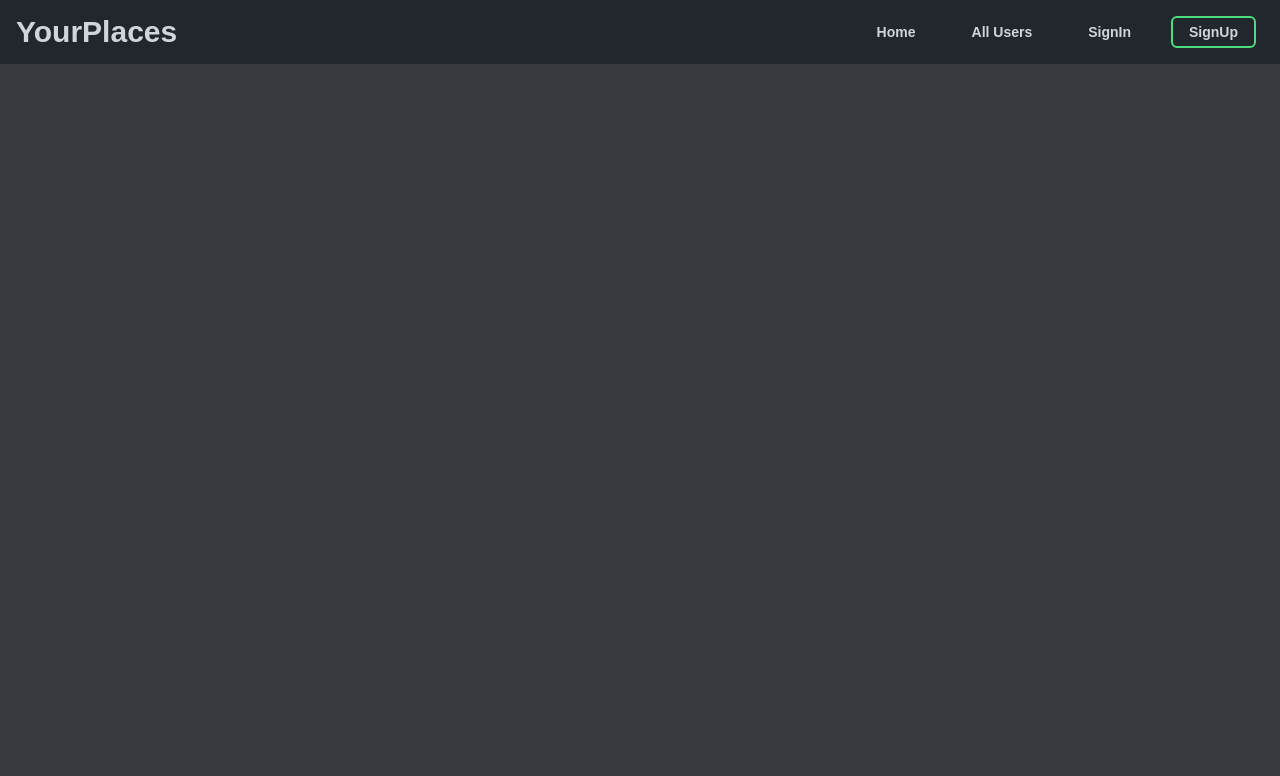
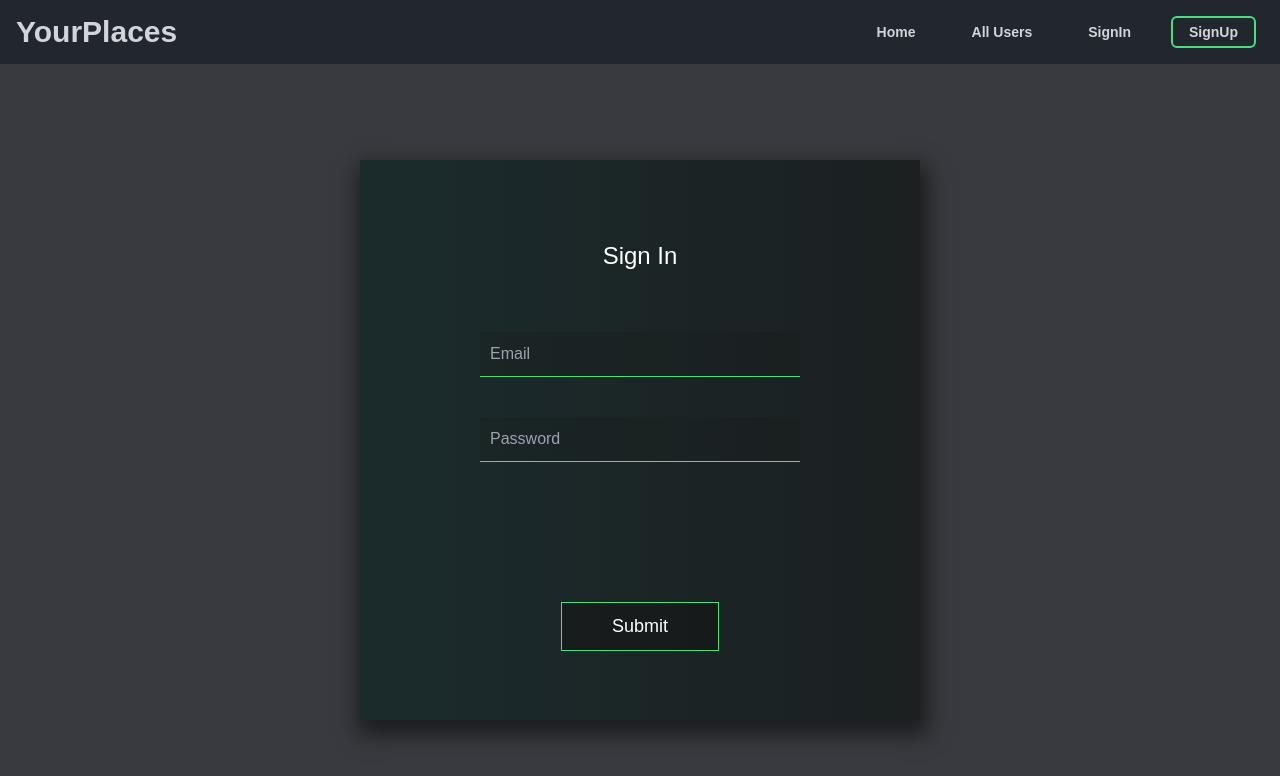
Before and after one commit to p-chhabra/TravelElite, a React (Create React App) app in the folder frontend/: page /signin in a window 1280 px wide. Shown: the top 776 px of the page. Built offline with nearby package versions, Linux system fonts and the light colour scheme.

Commit message:
Sign In Form Designed

```diff
--- a/frontend/src/App.js
+++ b/frontend/src/App.js
@@ -5,6 +5,7 @@ import AllUsers from "./users/pages/AllUsers";
 import './index.css'
 import Home from "./Home/Home";
 import SignUp from "./users/pages/SignUp";
+import SignIn from "./users/pages/SignIn"
 
 function App() {
   return (
@@ -12,6 +13,7 @@ function App() {
       <Routes>
         <Route path="/" element={<Home/>}/>
         <Route path="/users" element={<AllUsers/>}/>
+        <Route path="/signin" element={<SignIn/>}/>
         <Route path="/signup" element={<SignUp/>}/>
       </Routes>
     </Layout>
--- a/frontend/src/shared/components/Navbar.js
+++ b/frontend/src/shared/components/Navbar.js
@@ -25,7 +25,7 @@ const Navbar = () => {
                 <NavLink to="/users">All Users</NavLink>
             </li>
             <li className='px-4 hover-underline-animation p-1 hover:text-green-400 duration-500 text-sm'>
-                <NavLink to="/places">SignIn</NavLink>
+                <NavLink to="/signin">SignIn</NavLink>
             </li>
             <li className='px-4 border-2 border-green-400 rounded-md p-1 hover:text-[black] hover:bg-green-400 duration-500 text-sm my-2'>
                 <NavLink to="/signup">SignUp</NavLink>
--- a/frontend/src/users/components/VisitUser.css
+++ b/frontend/src/users/components/VisitUser.css
@@ -1,6 +1,6 @@
 
 .card {
-  background: #1f2124;
+  background-image: linear-gradient(to right, rgba(20, 30, 30, 0.8), rgba(20, 15, 15, 0.6));
   box-shadow: 0 0 20px rgba(0, 0, 0, 0.4);
   border-radius: 5px;
   margin: 50px 30px 40px 30px;
--- /dev/null
+++ b/frontend/src/users/pages/SignIn.css
@@ -0,0 +1,55 @@
+.signinSection {
+    position: relative;
+    text-align: center;
+    color: white;
+    min-height: 35rem;
+    box-shadow: 3px 10px 20px 5px rgba(0, 0, 0, 0.5);
+    max-width: 35rem;
+  }
+
+.signinForm {
+    width: 35rem;
+    padding: 5rem 0;
+    background-image: linear-gradient(to right, rgba(20, 40, 40, 0.8), rgba(20, 25, 25, 0.8));
+    transition: 0.2s;
+    height: 35rem;
+  }
+  .signinForm p {
+    font-weight: 300;
+    padding-bottom: 40px;
+  }
+
+  .inputFields {
+    margin: 20px 0;
+    font-size: 16px;
+    padding: 10px;
+    width: 20rem;
+    border: 1px solid rgb(74 222 128);
+    border-top: none;
+    border-left: none;
+    border-right: none;
+    background: rgba(20, 20, 20, 0.2);
+    /* background: url(""); */
+    color: white;
+    outline: none;
+  }
+
+  .noBullet {
+    list-style-type: none;
+    padding: 0;
+  }
+
+  #join-btn {
+    border: 1px solid rgb(74 222 128);
+    background: rgba(20, 20, 20, 0.6);
+    font-size: 18px;
+    color: white;
+    margin-top: 120px;
+    padding: 10px 50px;
+    cursor: pointer;
+    transition: 0.4s;
+  }
+  #join-btn:hover {
+    background: rgba(20, 20, 20, 0.8);
+    padding: 10px 80px;
+  }
--- /dev/null
+++ b/frontend/src/users/pages/SignIn.js
@@ -0,0 +1,29 @@
+import React from 'react'
+import "./SignIn.css"
+
+const SignIn = () => {
+  return (
+    <div className='flex justify-center pt-20'>
+    <div className='signinSection'>
+    <form action="#" method="POST" className="signinForm" name="signinform">
+    <p className='text-2xl'>Sign In</p>
+    <ul className="noBullet">
+      <li>
+        <label htmlFor="email"></label>
+        <input type="email" className="inputFields" id="email" name="email" placeholder="Email" autoComplete='off' required/>
+      </li>
+      <li>
+        <label htmlFor="password"></label>
+        <input type="password" className="inputFields" id="password" name="password" placeholder="Password" required/>
+      </li>
+      <li id="center-btn">
+        <input type="submit" id="join-btn" name="join" alt="Join" value="Submit"></input>
+      </li>
+    </ul>
+  </form>
+  </div>
+  </div>
+  )
+}
+
+export default SignIn
--- a/frontend/src/users/pages/SignUp.css
+++ b/frontend/src/users/pages/SignUp.css
@@ -62,7 +62,7 @@
 .signupForm {
   width: 50rem;
   padding: 5rem 0;
-  background: rgba(20, 40, 40, 0.8);
+  background-image: linear-gradient(to right, rgba(20, 40, 40, 0.8), rgba(20, 25, 25, 0.8));
   transition: 0.2s;
 }
 .signupForm h2 {
--- a/frontend/src/users/pages/SignUp.js
+++ b/frontend/src/users/pages/SignUp.js
@@ -15,11 +15,11 @@ const SignUp = () => {
     <ul className="noBullet">
       <li>
         <label htmlFor="username"></label>
-        <input type="text" className="inputFields" id="username" name="username" placeholder="Username"  required/>
+        <input type="text" className="inputFields" id="username" name="username" placeholder="Username" autoComplete='off'  required/>
       </li>
       <li>
         <label htmlFor="email"></label>
-        <input type="email" className="inputFields" id="email" name="email" placeholder="Email" required/>
+        <input type="email" className="inputFields" id="email" name="email" placeholder="Email" autoComplete='off' required/>
       </li>
       <li>
         <label htmlFor="password"></label>
```
